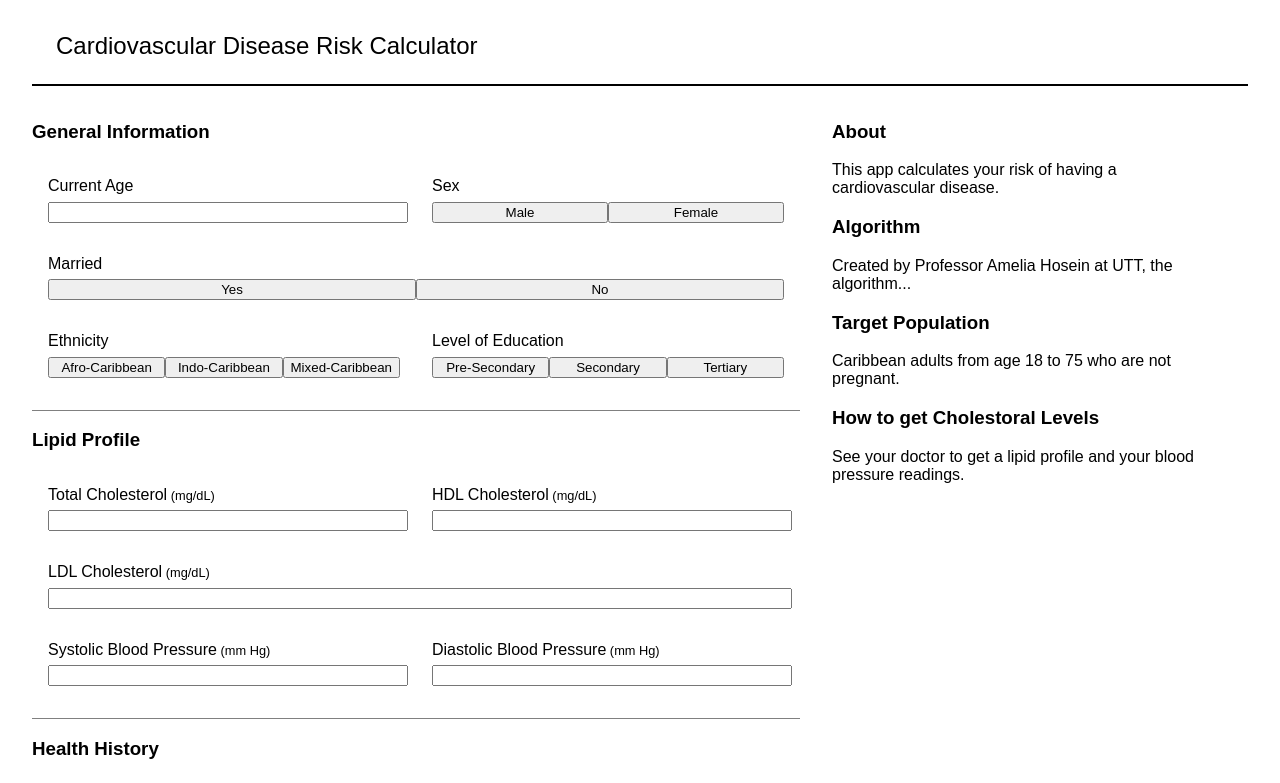
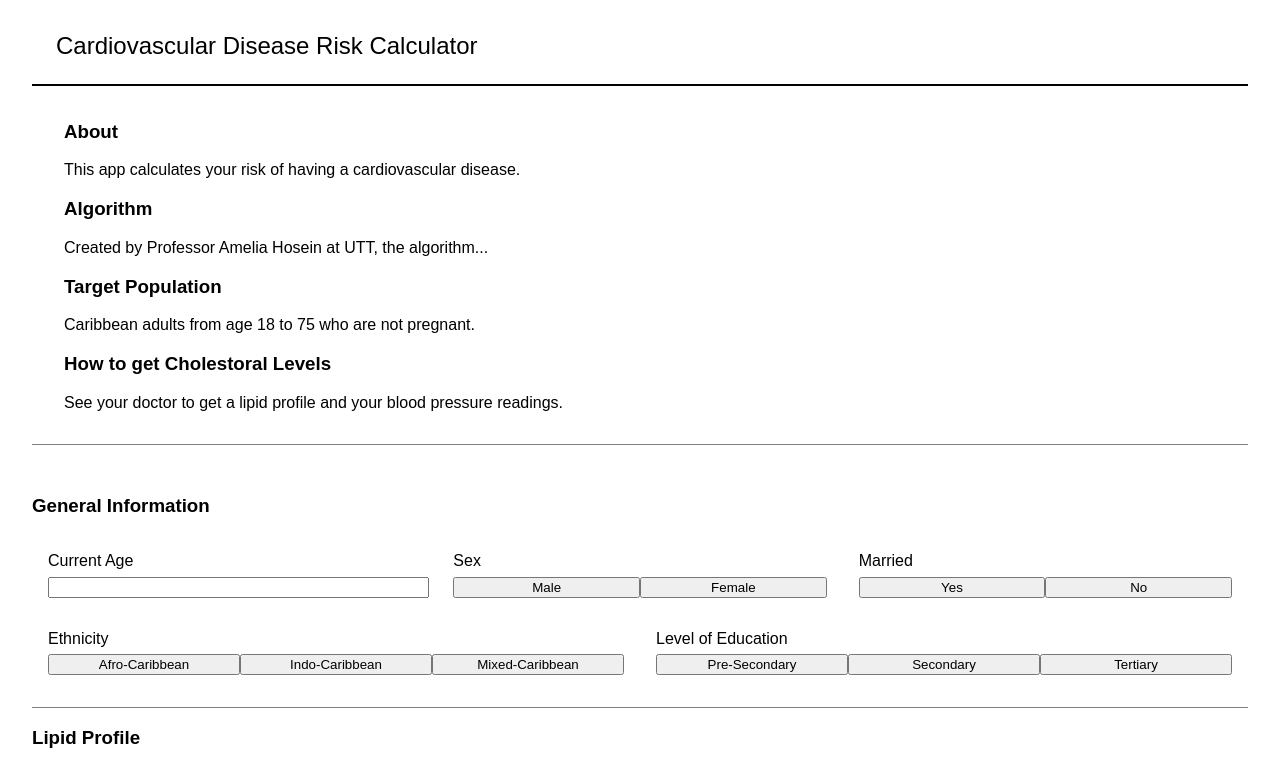
Before and after one commit to jtaaa/CVD-Risk-Calculator-Frontend, a React (Create React App) app: page / in a window 1280 px wide. Shown: the top 783 px of the page. Built offline with nearby package versions, Linux system fonts and the light colour scheme.

Commit message:
Adjust for screen sizes

```diff
--- a/src/App.css
+++ b/src/App.css
@@ -1,15 +1,22 @@
 .App {
   width: 95%;
+  height: 100%;
+  display: flex;
+  flex-direction: column;
   margin: 0 auto;
 }
 
 .body {
+  flex: 1;
   margin-top: 1em;
 }
-@media screen and (min-width: 1200px) {
+@media screen and (min-width: 1376px) {
   .body {
     display: flex;
     flex-direction: row-reverse;
+  }
+  .small-screen-spacer {
+    display: none;
   }
 }
 
@@ -34,3 +41,8 @@
   font-size: 1.25em;
   margin-bottom: 2em;
 }
+
+.small-screen-spacer {
+  margin: 2em 0;
+  border-bottom: 1px solid grey;
+}
--- a/src/App.js
+++ b/src/App.js
@@ -39,6 +39,7 @@ class App extends Component {
             <h3>How to get Cholestoral Levels</h3>
             <p>See your doctor to get a lipid profile and your blood pressure readings.</p>
           </div>
+          <div className="small-screen-spacer"></div>
           <div className="info-form">
             <InfoForm
                 fields={ fields }
--- a/src/index.css
+++ b/src/index.css
@@ -1,3 +1,7 @@
+html, body, #root {
+  height: 100%
+}
+
 body {
   margin: 0;
   padding: 0;
```
